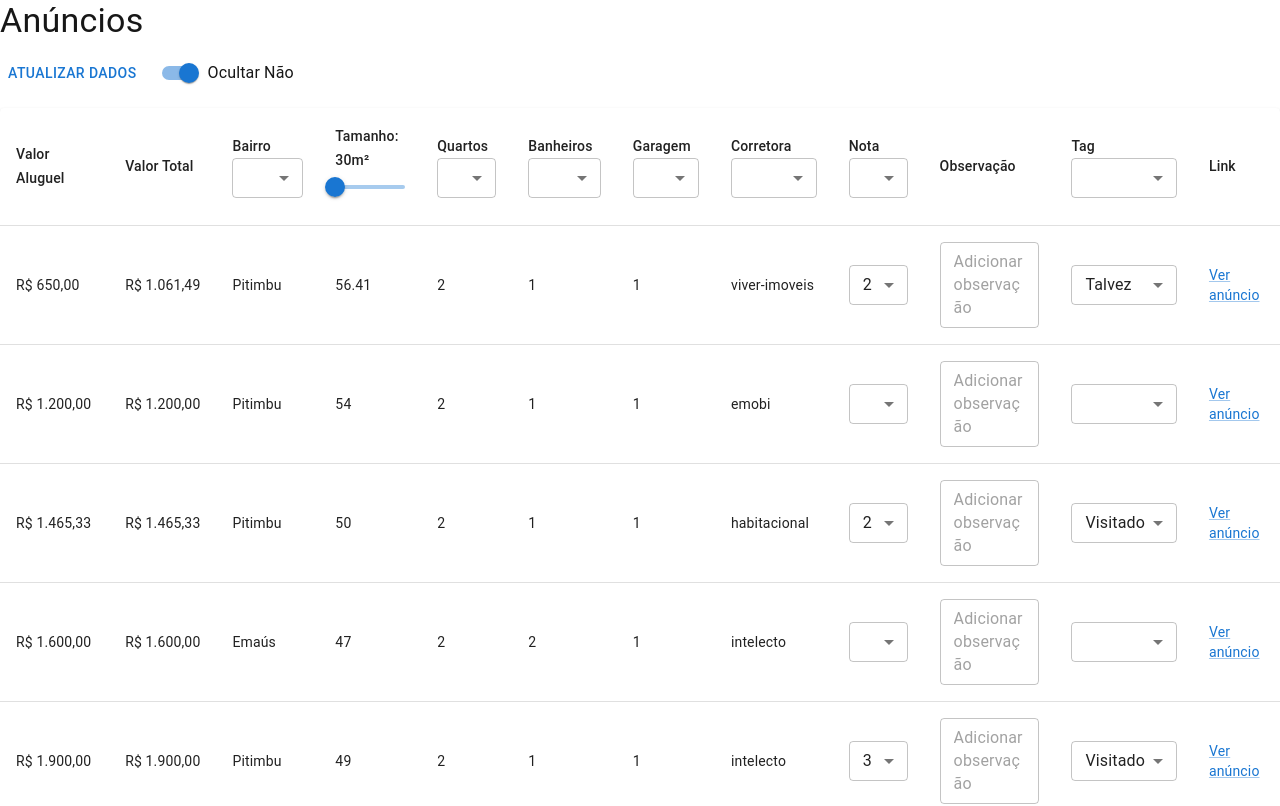
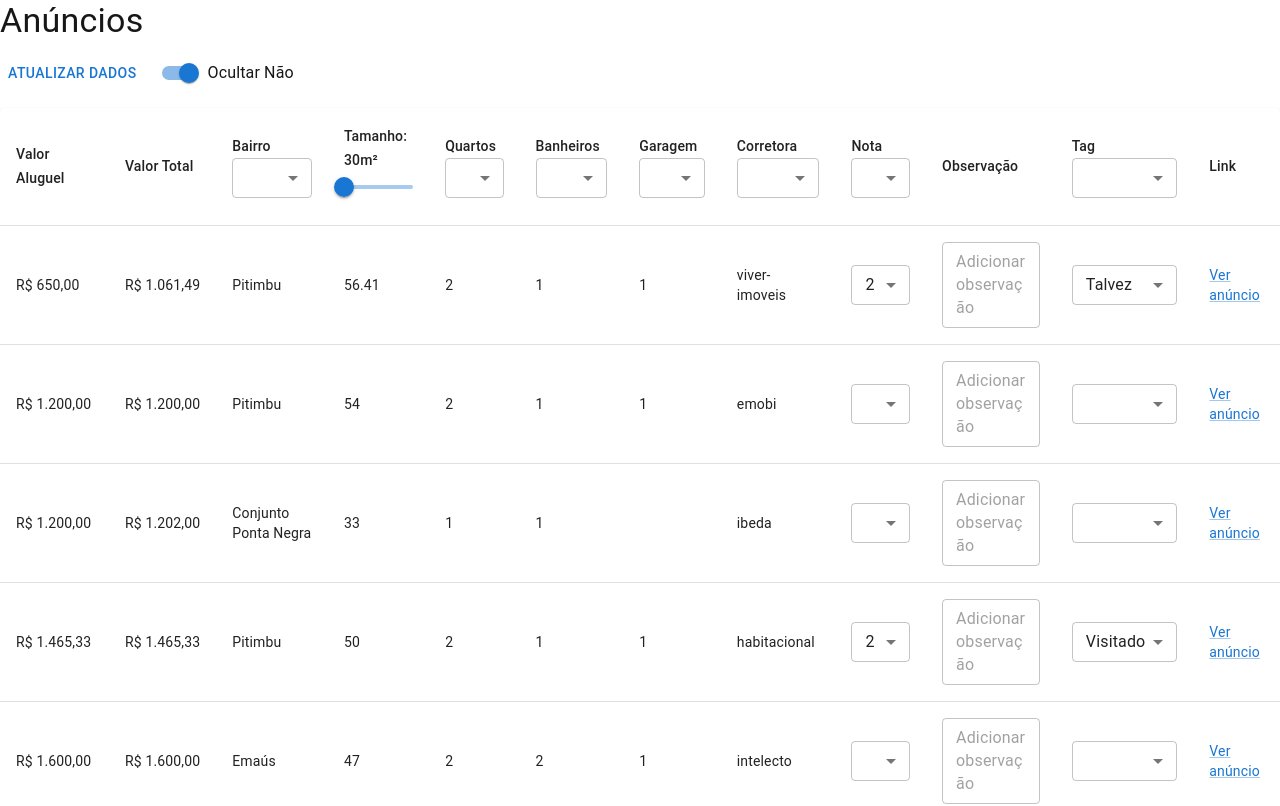
Before and after one commit to raivitor/gerenciador-de-anuncios-de-aluguel, a Next.js app: page / in a window 1280 px wide. Shown: the top 806 px of the page. Built offline with nearby package versions, Linux system fonts and the light colour scheme.

Commit message:
feat: implement Ibeda crawler with parsing logic and initial data

```diff
--- /dev/null
+++ b/src/crawlers/providers/ibeda/crawler.ts
@@ -0,0 +1,55 @@
+import { BaseCrawler } from '@/crawlers/core/base-crawler';
+import type { Apartamento } from '@/crawlers/core/types';
+import { createHttpClient } from '@/crawlers/shared/http';
+import { collectPages, pageUrl } from '@/crawlers/shared/pagination';
+
+import { parseDetail, parseSearch } from './parser';
+
+const SEARCH_URL = 'https://ibeda.com.br/apartamento/para-alugar';
+
+function buildPageUrl(searchUrl: string, page: number): string {
+  if (page === 1) return searchUrl;
+  return pageUrl(searchUrl, 'pagina', page);
+}
+
+class IbedaCrawler extends BaseCrawler {
+  baseURL: string;
+
+  constructor(baseURL = SEARCH_URL) {
+    super('ibeda');
+    this.baseURL = baseURL;
+  }
+
+  private readonly http = createHttpClient({ timeout: 90_000 });
+
+  protected async scrape(): Promise<Apartamento[]> {
+    const cards = await collectPages(
+      this.name,
+      async page => {
+        const url = buildPageUrl(this.baseURL, page);
+        const html = (await this.http.get<string>(url)).data;
+        return parseSearch(html, url, page);
+      },
+      card => card.code
+    );
+
+    const result: Apartamento[] = [];
+    for (const card of cards) {
+      try {
+        const detailHtml = (await this.http.get<string>(card.url)).data;
+        const parsed = parseDetail(detailHtml, card);
+        if (parsed) {
+          result.push(parsed);
+        }
+      } catch (error) {
+        console.warn(`[${this.name}] Falha ao obter detalhes de ${card.url}:`, error);
+      }
+    }
+
+    return result;
+  }
+}
+
+const ibedaCrawler = new IbedaCrawler();
+
+export default ibedaCrawler;
--- /dev/null
+++ b/src/crawlers/providers/ibeda/index.ts
@@ -0,0 +1 @@
+export { default } from './crawler';
--- /dev/null
+++ b/src/crawlers/providers/ibeda/parser.ts
@@ -0,0 +1,162 @@
+import { load } from 'cheerio';
+
+import type { Apartamento } from '@/crawlers/core/types';
+import {
+  createListing,
+  resolveListingUrl,
+  type ListingReference,
+} from '@/crawlers/shared/listings';
+import {
+  normalizeText as normalize,
+  parseArea,
+  parseBrazilianNumber,
+  parsePrice,
+  roundMoney,
+} from '@/crawlers/shared/numbers';
+import type { SearchPage } from '@/crawlers/shared/pagination';
+import { hasEmptySearchMessage } from '@/crawlers/shared/search';
+
+export interface SearchCard extends ListingReference {
+  neighborhood?: string;
+  rent?: number;
+}
+
+export function parseSearch(
+  html: string,
+  pageUrl: string,
+  currentPage: number
+): SearchPage<SearchCard> {
+  const $ = load(html);
+
+  // Filtra cards reais ignorando os placeholders de esqueleto (.skeleton-img)
+  const items: SearchCard[] = $('.thumbnail_one')
+    .filter((_, element) => $(element).find('a.property-card-link').length > 0)
+    .toArray()
+    .map(element => {
+      const card = $(element);
+      const link = card.find('a.property-card-link').first();
+      const href = link.attr('href');
+      if (!href) throw new Error('Ibeda: link de imóvel sem href');
+      const url = resolveListingUrl(href, pageUrl);
+
+      const footer = card.find('.property-card-footer a');
+      const dataCode = footer.attr('data-code');
+      const urlCode = url.match(/-id-(\d+)\/?$/i)?.[1];
+      const code = dataCode ?? urlCode;
+      if (!code) throw new Error(`Ibeda: código ausente em ${url}`);
+
+      const dataBlock = footer.attr('data-block')?.trim();
+      const addressText = card.find('.property_card_address').text().trim();
+      const addressNeighborhood = addressText
+        ? addressText.split('-')[1]?.split(',')[0]?.trim()
+        : undefined;
+      const neighborhood = dataBlock || addressNeighborhood;
+
+      const priceText = card.find('.property_pricing').text().trim();
+      const rent = parsePrice(priceText) ?? parsePrice(footer.attr('data-property-value') ?? '');
+
+      return { code, url, neighborhood, rent };
+    });
+
+  if (!items.length && !hasEmptySearchMessage($)) {
+    throw new Error(`Ibeda: busca sem anúncios em ${pageUrl}`);
+  }
+
+  const hasNext =
+    $('ul.pagination a[rel="next"]').length > 0 ||
+    $('ul.pagination a')
+      .toArray()
+      .some(el => $(el).attr('href')?.includes(`pagina=${currentPage + 1}`));
+
+  return { items, hasNext };
+}
+
+export function parseDetail(html: string, card: SearchCard): Apartamento | undefined {
+  const $ = load(html);
+
+  let rent: number | undefined;
+  let condo = 0;
+  let iptu = 0;
+
+  // Ibeda agrupa valores em blocos .transaction_text e .transaction_value.
+  // Pode haver opção de "Comprar" e "Alugar" no mesmo imóvel, então isolamos estritamente "alugar".
+  $('.transaction_text').each((_, element) => {
+    const text = normalize($(element).text());
+
+    if (text === 'alugar') {
+      const valueEl = $(element).siblings('.transaction_value');
+      const valueText = valueEl.find('h3').text().trim() || valueEl.text().trim();
+      const parsed = parsePrice(valueText);
+      if (parsed !== undefined) rent = parsed;
+    } else if (text.includes('condom')) {
+      const priceText =
+        $(element).find('.transaction_parcel').text().trim() || $(element).text().trim();
+      const parsed = parsePrice(priceText);
+      if (parsed !== undefined) condo = parsed;
+    } else if (text.includes('iptu')) {
+      const priceText =
+        $(element).find('.transaction_parcel').text().trim() || $(element).text().trim();
+      const parsed = parsePrice(priceText);
+      if (parsed !== undefined) {
+        iptu = text.includes('anual') ? roundMoney(parsed / 12) : parsed;
+      }
+    }
+  });
+
+  if (rent === undefined && card.rent !== undefined && card.rent > 0) {
+    rent = card.rent;
+  }
+
+  if (rent === undefined || rent <= 0) {
+    return undefined;
+  }
+
+  let area: number | undefined;
+  let quartos: number | undefined;
+  let banheiros: number | undefined;
+  let garagem: number | undefined;
+
+  $('.composition_name').each((_, element) => {
+    const text = normalize($(element).text());
+
+    if (text.includes('quarto') || text.includes('dormit')) {
+      const parsed = parseBrazilianNumber(text);
+      if (parsed !== undefined) quartos = parsed;
+    } else if (text.includes('banheiro')) {
+      const parsed = parseBrazilianNumber(text);
+      if (parsed !== undefined) banheiros = parsed;
+    } else if (text.includes('vaga') || text.includes('garagem')) {
+      const parsed = parseBrazilianNumber(text);
+      if (parsed !== undefined) garagem = parsed;
+    } else if (text.includes('m2') || text.includes('m²')) {
+      const isPrivativaOrUtil = text.includes('util') || text.includes('privativ');
+      const parsed = parseArea(text);
+      if (parsed !== undefined && (!area || isPrivativaOrUtil)) {
+        area = parsed;
+      }
+    }
+  });
+
+  const detailAddress = $('h1 span')
+    .toArray()
+    .map(el => $(el).text().trim())
+    .find(t => t.includes('-'));
+  const detailNeighborhood = detailAddress
+    ? detailAddress.split('-')[1]?.split(',')[0]?.trim()
+    : undefined;
+  const neighborhood = card.neighborhood || detailNeighborhood;
+
+  const total = roundMoney(rent + condo + iptu);
+
+  // Nenhum filtro de limite de valor ou metragem é aplicado conforme instrução do usuário
+  return createListing('ibeda', card.code, {
+    valor_aluguel: rent,
+    valor_total: total,
+    url_apartamento: card.url,
+    bairro: neighborhood,
+    tamanho: area,
+    quartos,
+    banheiros,
+    garagem,
+  });
+}
--- a/src/crawlers/registry.ts
+++ b/src/crawlers/registry.ts
@@ -8,6 +8,7 @@ import viverImoveisCrawler from './providers/viver-imoveis';
 import imoveisPotiguaresCrawler from './providers/imoveis-potiguares';
 import gorettiCrawler from './providers/goretti';
 import karllaBrandaoCrawler from './providers/karlla-brandao';
+import ibedaCrawler from './providers/ibeda';
 
 const crawlers: BaseCrawler[] = [
   intelectoCrawler,
@@ -18,6 +19,7 @@ const crawlers: BaseCrawler[] = [
   imoveisPotiguaresCrawler,
   gorettiCrawler,
   karllaBrandaoCrawler,
+  ibedaCrawler,
 ];
 
 export default crawlers;
--- /dev/null
+++ b/src/data/ibeda_anuncio.json
@@ -0,0 +1,61 @@
+[
+  {
+    "id": "ibeda_1258",
+    "valor_aluguel": 530,
+    "valor_total": 2260,
+    "url_apartamento": "https://ibeda.com.br/imovel/apartamento-para-alugar-3-quartos-lagoa-nova-natal-rn-90m2-id-1258",
+    "bairro": "Lagoa Nova",
+    "tamanho": 90,
+    "quartos": 3,
+    "banheiros": 2,
+    "garagem": 1,
+    "corretora": "ibeda"
+  },
+  {
+    "id": "ibeda_907",
+    "valor_aluguel": 1200,
+    "valor_total": 1202,
+    "url_apartamento": "https://ibeda.com.br/imovel/kitnet-para-alugar-1-quarto-conjunto-ponta-negra-natal-rn-33m2-id-907",
+    "bairro": "Conjunto Ponta Negra",
+    "tamanho": 33,
+    "quartos": 1,
+    "banheiros": 1,
+    "corretora": "ibeda"
+  },
+  {
+    "id": "ibeda_1064",
+    "valor_aluguel": 2115,
+    "valor_total": 2800,
+    "url_apartamento": "https://ibeda.com.br/imovel/apartamento-para-alugar-3-quartos-nova-parnamirim-parnamirim-rn-79m2-id-1064",
+    "bairro": "Nova Parnamirim",
+    "tamanho": 79,
+    "quartos": 3,
+    "banheiros": 2,
+    "garagem": 2,
+    "corretora": "ibeda"
+  },
+  {
+    "id": "ibeda_1242",
+    "valor_aluguel": 4500,
+    "valor_total": 6419,
+    "url_apartamento": "https://ibeda.com.br/imovel/apartamento-para-alugar-3-quartos-lagoa-nova-natal-rn-169m2-id-1242",
+    "bairro": "Lagoa Nova",
+    "tamanho": 169.33,
+    "quartos": 3,
+    "banheiros": 5,
+    "garagem": 2,
+    "corretora": "ibeda"
+  },
+  {
+    "id": "ibeda_798",
+    "valor_aluguel": 8800,
+    "valor_total": 10000,
+    "url_apartamento": "https://ibeda.com.br/imovel/apartamento-para-alugar-3-quartos-tirol-natal-rn-119m2-id-798",
+    "bairro": "Tirol",
+    "tamanho": 119,
+    "quartos": 3,
+    "banheiros": 5,
+    "garagem": 2,
+    "corretora": "ibeda"
+  }
+]
```
